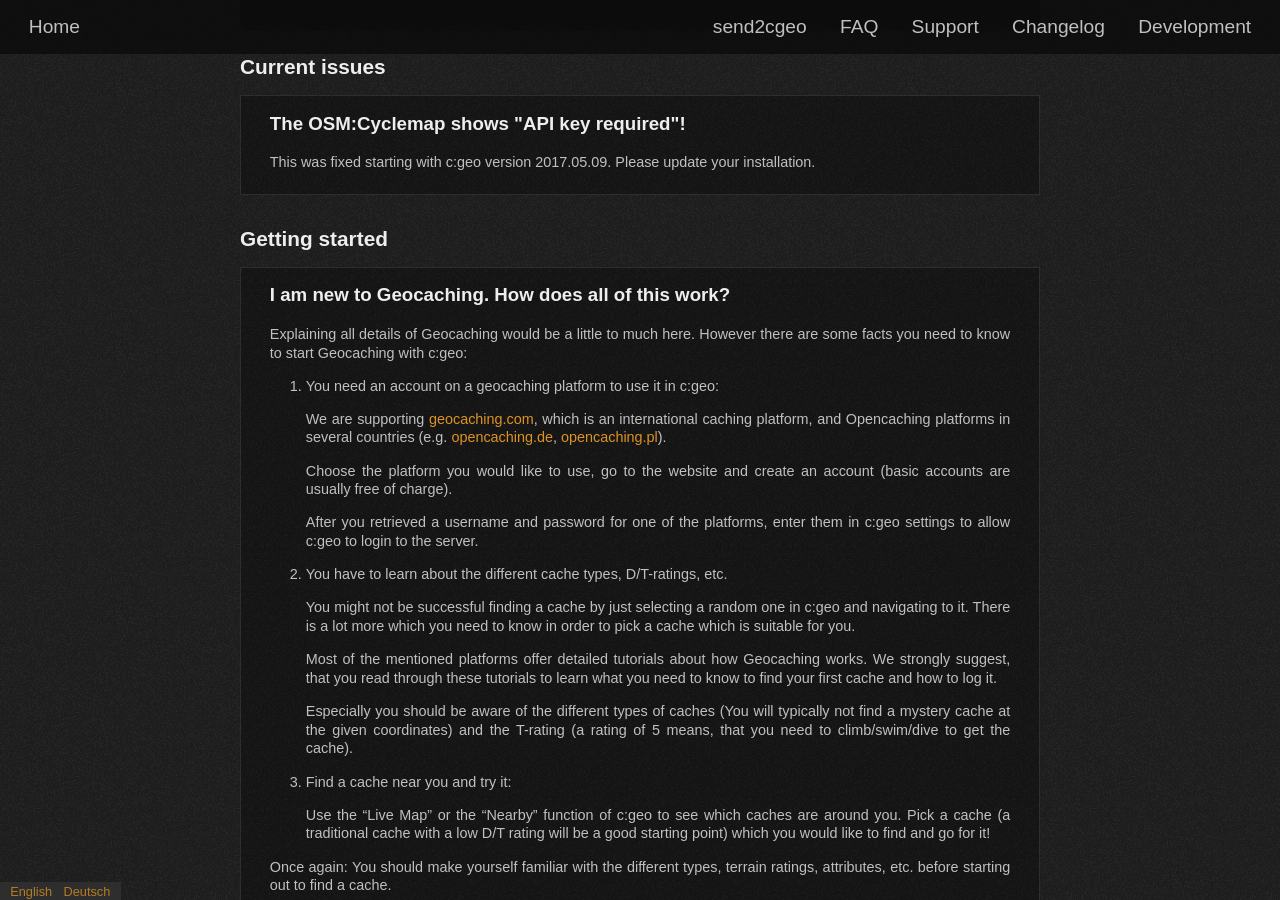
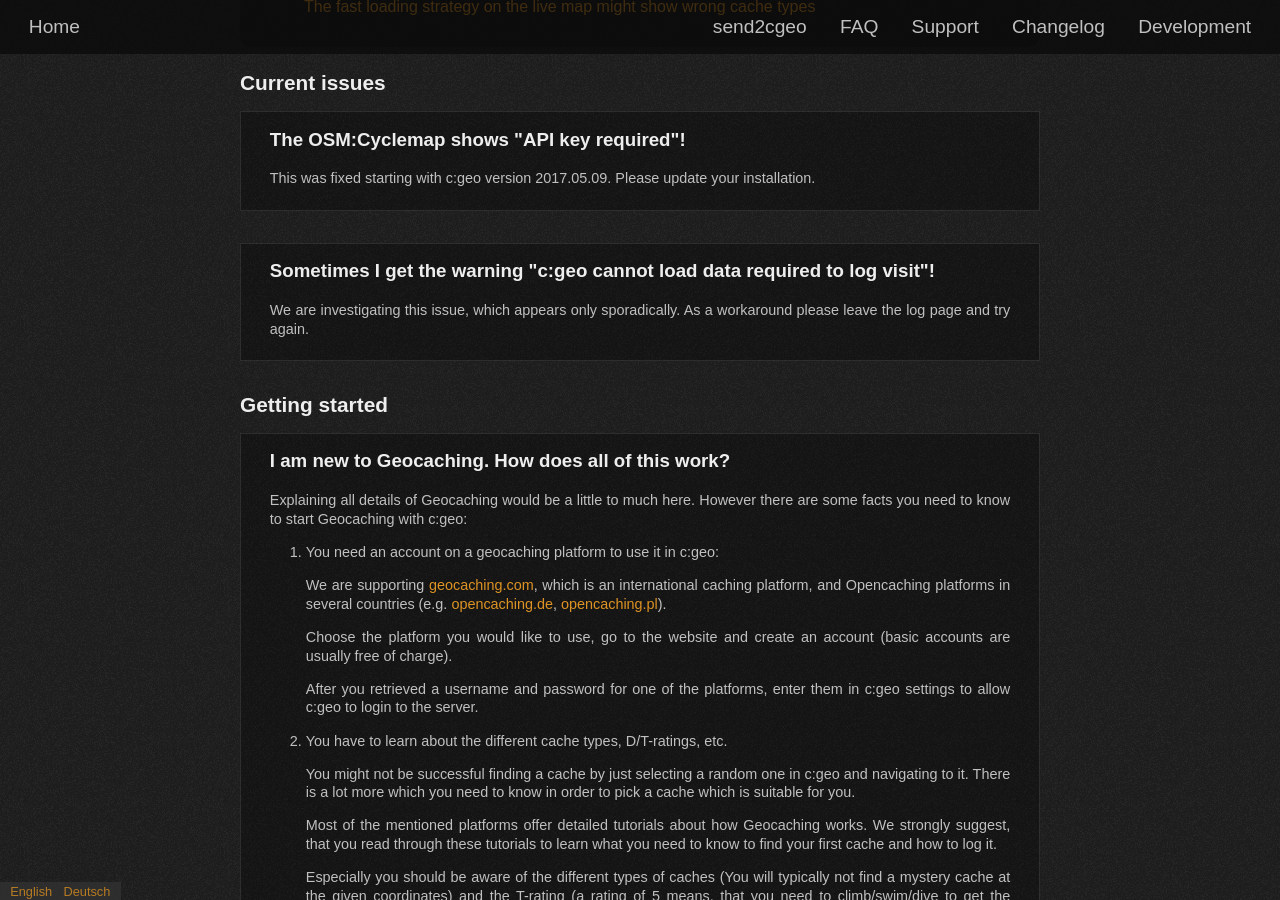
Before and after one commit to cgeo/cgeo.github.io, a Jekyll site: the page built from faq.html, in a window 1280 px wide and 900 px high, scrolled down 2658 px. Built offline with Jekyll 4.4.1, drawn with Linux system fonts in a browser that asks for light colours; some web fonts are replaced; some of the changed text lies outside the part shown.

Commit message:
Add temporary issue for cgeo/#6519

```diff
--- a/_data/faq.yml
+++ b/_data/faq.yml
@@ -14,6 +14,18 @@
             content: |
                Dies wurde ab c:geo Version 2017.05.09 behoben.
                Bitte aktualisiere deine Installation.
+
+      - id: 6519
+        en:
+            title: Sometimes I get the warning "c:geo cannot load data required to log visit"!
+            content: |
+                We are investigating this issue, which appears only sporadically.
+                As a workaround please leave the log page and try again.
+        de:
+            title: Manchmal erhalte ich die Meldung "c:geo konnte die benötigten Daten nicht laden, um den Besuch zu loggen"!
+            content: |
+               Wir untersuchen momentan diesen Fehler, der nur sporadisch auftritt.
+               Als Übergangslösung verlasse bitte die Log-Seite und versuche es erneut.
 
 - id: getting-started
   title:
```
